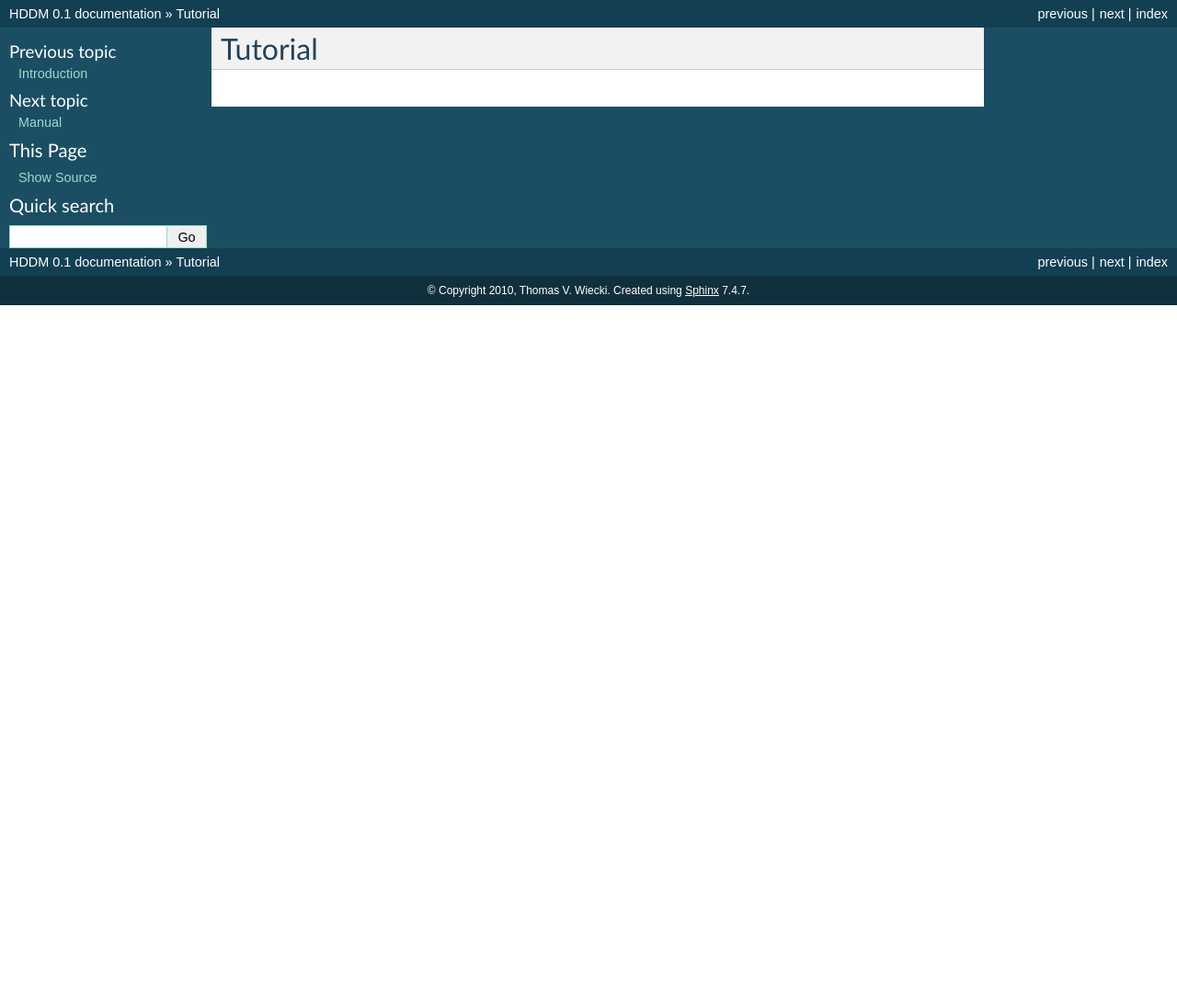
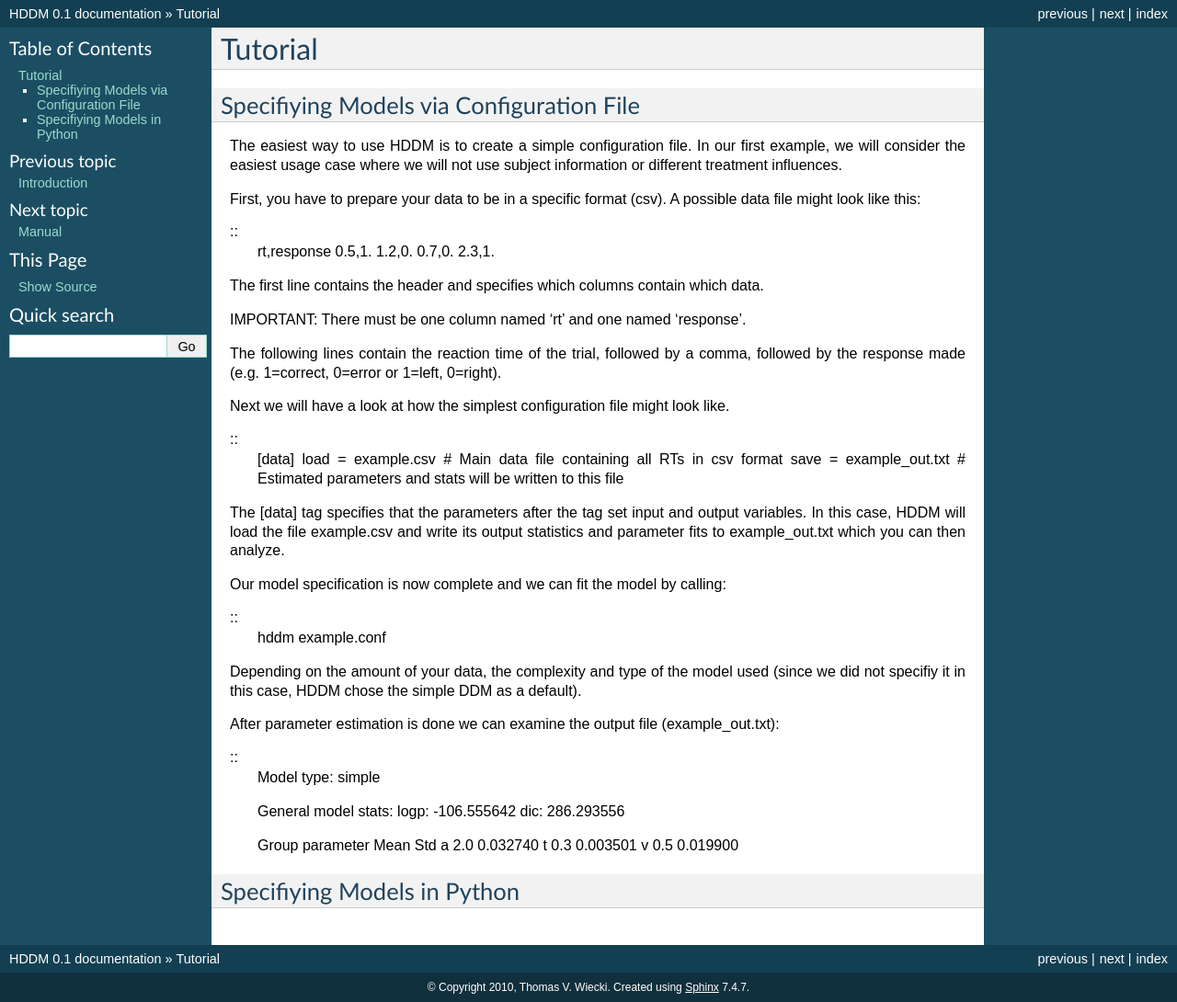
Before and after one commit to hddm-devs/hddm, a Sphinx documentation site: the page built from docs/tutorial.rst, in a window 1280 px wide. Shown: the whole page at 92% size. Built offline with Sphinx 7.4.7, drawn with Linux system fonts in a browser that asks for light colours; formulas are drawn with MathJax 3; before the commit the page ends 900 px from its top, so only the background shows below that.

```diff
--- a/docs/tutorial.rst
+++ b/docs/tutorial.rst
@@ -1,2 +1,72 @@
+========
 Tutorial
 ========
+
+Specifiying Models via Configuration File
+=========================================
+
+The easiest way to use HDDM is to create a simple configuration
+file. In our first example, we will consider the easiest usage case
+where we will not use subject information or different treatment
+influences.
+
+First, you have to prepare your data to be in a specific format
+(csv). A possible data file might look like this:
+
+::
+	rt,response
+	0.5,1.
+	1.2,0.
+	0.7,0.
+	2.3,1.
+
+The first line contains the header and specifies which columns contain
+which data.
+
+IMPORTANT: There must be one column named 'rt' and one named 'response'.
+
+The following lines contain the reaction time of the trial, followed
+by a comma, followed by the response made (e.g. 1=correct, 0=error or
+1=left, 0=right).
+
+Next we will have a look at how the simplest configuration file might look like.
+
+::
+	[data]
+	load = example.csv # Main data file containing all RTs in csv format
+	save = example_out.txt # Estimated parameters and stats will be written to this file
+
+The [data] tag specifies that the parameters after the tag set input
+and output variables. In this case, HDDM will load the file
+example.csv and write its output statistics and parameter fits to
+example_out.txt which you can then analyze.
+
+Our model specification is now complete and we can fit the model by calling:
+
+::
+	hddm example.conf
+
+Depending on the amount of your data, the complexity and type of the
+model used (since we did not specifiy it in this case, HDDM chose the
+simple DDM as a default).
+
+After parameter estimation is done we can examine the output file (example_out.txt):
+
+::
+	Model type: simple
+
+	General model stats:
+      	logp: -106.555642
+      	dic: 286.293556
+
+      	Group parameter			Mean		Std
+      	a				2.0		0.032740
+      	t				0.3		0.003501
+      	v				0.5		0.019900
+
+
+
+
+
+Specifiying Models in Python
+============================
```
Also changed, not shown: docs/intro.rst (+23 -13 lines), 5 other files.
